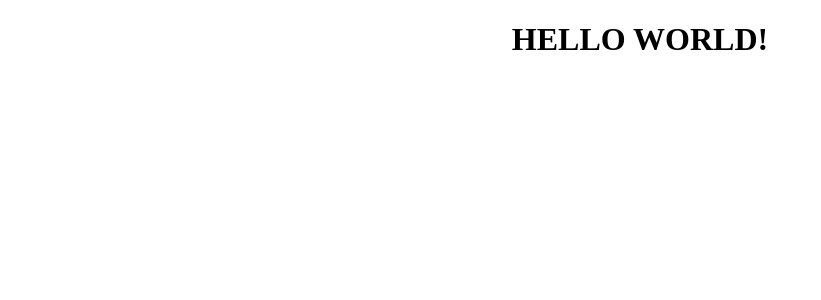
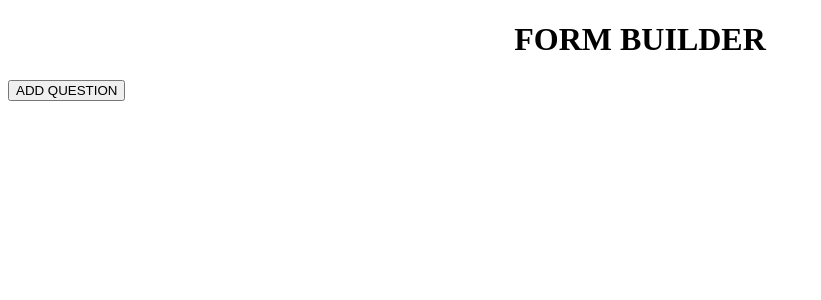
Before and after one commit to allenanle/FormBuilder, a React app: page / in a window 1280 px wide. Shown: the top 300 px of the page, without its empty margins (0-821 px from the left). Built offline with nearby package versions, Linux system fonts and the light colour scheme; the HTML template or start-up script is replaced by a standard one.

Commit message:
Provide addQuestion action to AddQuestion's props

```diff
--- a/src/containers/App.js
+++ b/src/containers/App.js
@@ -5,11 +5,13 @@ import { addQuestion } from '../actions/questions'
 import AddQuestion from '../components/AddQuestion'
 
 
-let App = () => (
+let App = ({ questions, addQuestion }) => (
   <div>
     <h1 style={{ textAlign: 'center' }}>
-      HELLO WORLD!
+      FORM BUILDER
     </h1>
+
+    <AddQuestion addQuestion={ addQuestion } />
   </div>
 )
 
```
